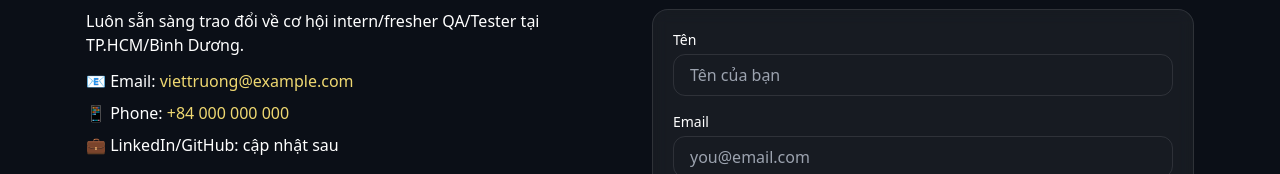
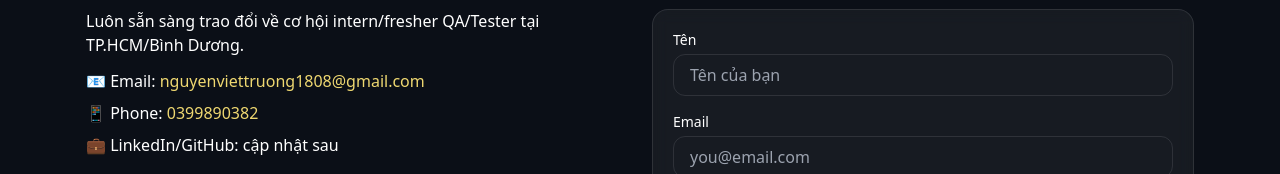
Before and after one commit to tt02ch/portfolio-, a React (Create React App) app: page / in a window 1280 px wide. Shown: the part 3018-3192 px from the top of the page. Built offline with nearby package versions, Linux system fonts and the light colour scheme.

Commit message:
âsasssaas

```diff
--- a/src/pages/Portfolio.jsx
+++ b/src/pages/Portfolio.jsx
@@ -205,8 +205,8 @@ export default function Portfolio() {
                     >
                         <p>Luôn sẵn sàng trao đổi về cơ hội intern/fresher QA/Tester tại TP.HCM/Bình Dương.</p>
                         <ul className="space-y-2">
-                            <li>📧 Email: <a className="text-primary hover:underline" href="mailto:viettruong@example.com">viettruong@example.com</a></li>
-                            <li>📱 Phone: <a className="text-primary hover:underline" href="tel:+84000000000">+84 000 000 000</a></li>
+                            <li>📧 Email: <a className="text-primary hover:underline" href="mailto:nguyenviettruong1808@gmail.com">nguyenviettruong1808@gmail.com</a></li>
+                            <li>📱 Phone: <a className="text-primary hover:underline" href="tel:+84399890382">0399890382</a></li>
                             <li>💼 LinkedIn/GitHub: cập nhật sau</li>
                         </ul>
                     </motion.div>
```
